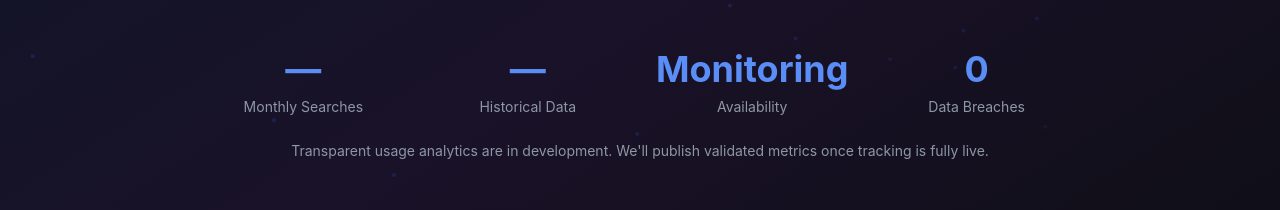
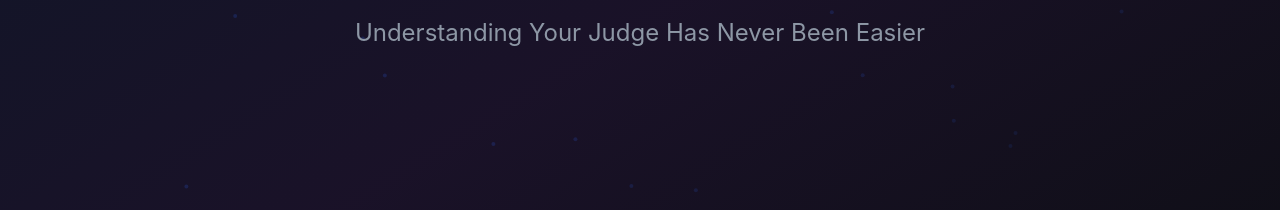
Before and after one commit to thefiredev-cloud/JudgeFinderPlatform, a Next.js app: page /about in a window 1280 px wide. Shown: the part 442-652 px from the top of the page. Built offline with nearby package versions, Linux system fonts and the light colour scheme; no server answers; the database is empty.

Commit message:
chore: simplify about hero messaging

```diff
--- a/components/about/HeroSection.tsx
+++ b/components/about/HeroSection.tsx
@@ -1,51 +1,14 @@
 'use client'
 
-import { useEffect, useState } from 'react'
 import { motion, useScroll, useTransform } from 'framer-motion'
 import { Sparkles } from 'lucide-react'
-import { AnimatedCounter } from '@/components/about/AnimatedCounter'
 import { TypewriterText } from '@/components/about/TypewriterText'
 import { ParticleBackground } from '@/components/about/ParticleBackground'
-
-export interface PlatformStats {
-  monthlySearches: string
-  yearsOfData: number | null
-  availability: string
-  dataBreaches: number | null
-}
 
 export function HeroSection(): JSX.Element {
   const { scrollYProgress } = useScroll()
   const y = useTransform(scrollYProgress, [0, 1], [0, -50])
   const opacity = useTransform(scrollYProgress, [0, 0.5], [1, 0.3])
-
-  const [platformStats, setPlatformStats] = useState<PlatformStats>({
-    monthlySearches: 'Coming Soon',
-    yearsOfData: null,
-    availability: 'Monitoring',
-    dataBreaches: null
-  })
-
-  useEffect(() => {
-    const fetchPlatformStats = async (): Promise<void> => {
-      try {
-        const response = await fetch('/api/stats/platform')
-        if (response.ok) {
-          const data = await response.json()
-          setPlatformStats({
-            monthlySearches: typeof data.monthlySearches === 'string' ? data.monthlySearches : '—',
-            yearsOfData: typeof data.yearsOfData === 'number' ? data.yearsOfData : null,
-            availability: typeof data.availability === 'string' ? data.availability : '—',
-            dataBreaches: typeof data.dataBreaches === 'number' ? data.dataBreaches : null
-          })
-        }
-      } catch (error) {
-        // eslint-disable-next-line no-console
-        console.error('Failed to fetch platform stats:', error)
-      }
-    }
-    fetchPlatformStats().catch(() => {})
-  }, [])
 
   return (
     <section className="relative min-h-screen flex items-center justify-center">
@@ -65,39 +28,6 @@ export function HeroSection(): JSX.Element {
         <motion.p className="text-xl md:text-2xl text-muted-foreground mb-12" initial={{ opacity: 0 }} animate={{ opacity: 1 }} transition={{ delay: 0.5, duration: 0.8 }}>
           Understanding Your Judge Has Never Been Easier
         </motion.p>
-
-        <motion.div className="grid grid-cols-2 md:grid-cols-4 gap-8 mt-16" initial={{ opacity: 0, y: 20 }} animate={{ opacity: 1, y: 0 }} transition={{ delay: 1, duration: 0.8 }}>
-          <div className="text-center">
-            <div className="text-4xl font-bold text-primary">{platformStats.monthlySearches}</div>
-            <div className="text-sm text-muted-foreground mt-2">Monthly Searches</div>
-          </div>
-          <div className="text-center">
-            <div className="text-4xl font-bold text-primary">
-              {typeof platformStats.yearsOfData === 'number' ? (
-                <>
-                  <AnimatedCounter end={platformStats.yearsOfData} /> Years
-                </>
-              ) : (
-                <span>—</span>
-              )}
-            </div>
-            <div className="text-sm text-muted-foreground mt-2">Historical Data</div>
-          </div>
-          <div className="text-center">
-            <div className="text-4xl font-bold text-primary">{platformStats.availability}</div>
-            <div className="text-sm text-muted-foreground mt-2">Availability</div>
-          </div>
-          <div className="text-center">
-            <div className="text-4xl font-bold text-primary">
-              {typeof platformStats.dataBreaches === 'number' ? <AnimatedCounter end={platformStats.dataBreaches} /> : <span>—</span>}
-            </div>
-            <div className="text-sm text-muted-foreground mt-2">Data Breaches</div>
-          </div>
-        </motion.div>
-
-        <motion.p className="mt-6 text-sm text-muted-foreground" initial={{ opacity: 0 }} animate={{ opacity: 1 }} transition={{ delay: 1.2, duration: 0.6 }}>
-          Transparent usage analytics are in development. We'll publish validated metrics once tracking is fully live.
-        </motion.p>
       </motion.div>
 
       <motion.div className="absolute bottom-8 left-1/2 transform -translate-x-1/2" animate={{ y: [0, 10, 0] }} transition={{ repeat: Infinity, duration: 2 }}>
```
